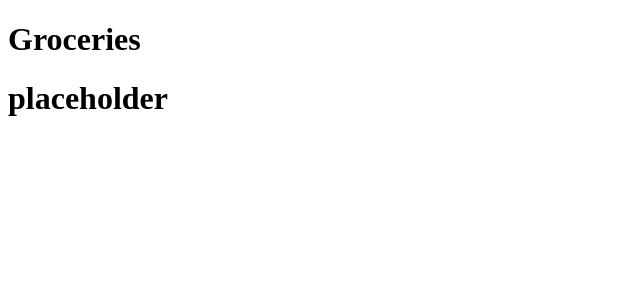
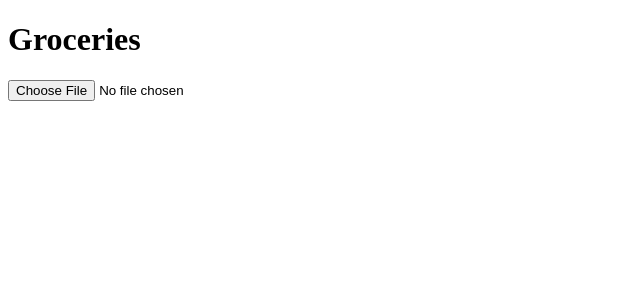
Before and after one commit to roselynh100/listry, a React (Create React App) app in the folder frontend/: page /camera in a window 1280 px wide. Shown: the top 300 px of the page, without its empty margins (0-640 px from the left). Built offline with nearby package versions, Linux system fonts and the light colour scheme.

Commit message:
added list input

```diff
--- a/frontend/src/components/camera/index.jsx
+++ b/frontend/src/components/camera/index.jsx
@@ -4,7 +4,7 @@ import "./camera.scss";
 export default function Camera() {
     return (
         <div>
-            <h1>placeholder</h1>
+            <input type="file" name="image" accept="image/*" capture="environment"/>
         </div>
     );
 }
```
